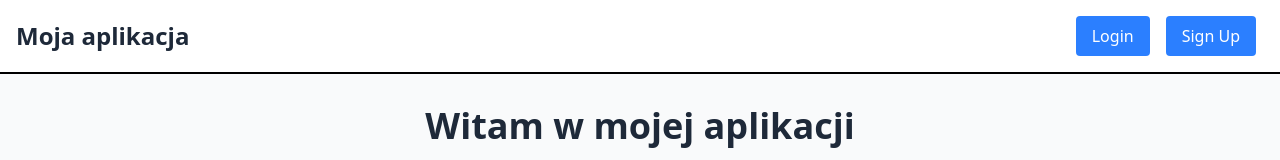
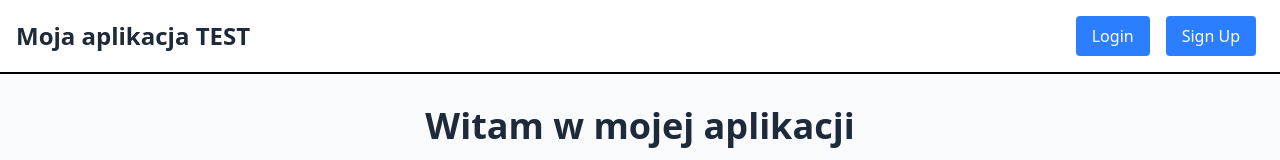
Before and after one commit to KacperOmen/projekt-CRUD-Kacper-Omen, a React (Vite) app in the folder frontend/: page / in a window 1280 px wide. Shown: the top 160 px of the page. Built offline with nearby package versions, Linux system fonts and the light colour scheme; no server answers.

Commit message:
Sprawdzenie czy testy działają

```diff
--- a/frontend/src/components/Navbar.jsx
+++ b/frontend/src/components/Navbar.jsx
@@ -6,7 +6,7 @@ export default function Navbar() {
   return (
     <nav className="w-full flex justify-between items-center border-b-2 p-4 bg-white shadow-md">
       <h1 className="text-2xl font-bold text-gray-800">
-        Moja aplikacja
+        Moja aplikacja TEST
       </h1>
 
       <div className="flex items-center">
```
Also changed, not shown: 1 other file (tests, documents, lock files or other folders).
